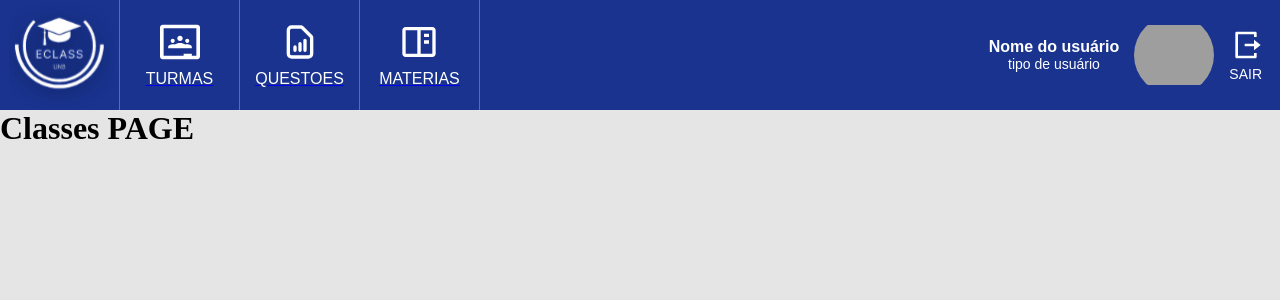
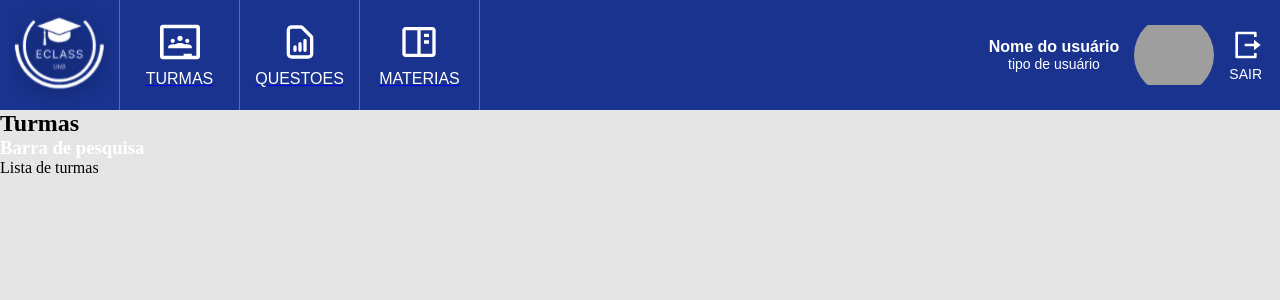
Before and after one commit to zeroCass/eclass-unb-frontend, a React (Create React App) app: page /login in a window 1280 px wide. Both pictures are taken after typing "Sample", "Sample123" into the empty fields and a click on the button "Login". Shown: the top 300 px of the page. Built offline with nearby package versions, Linux system fonts and the light colour scheme; grey boxes are pictures that could not be loaded.

Commit message:
component SearchBar created

```diff
--- /dev/null
+++ b/src/components/SearchBar/SearchBar.jsx
@@ -0,0 +1,11 @@
+import { Container } from './styles'
+
+export const SearchBar = () => {
+	return (
+		<Container>
+			<div>
+				<h1>Barra de pesquisa</h1>
+			</div>
+		</Container>
+	)
+}
--- /dev/null
+++ b/src/components/SearchBar/index.jsx
@@ -0,0 +1 @@
+export { SearchBar } from './SearchBar'
--- /dev/null
+++ b/src/components/SearchBar/styles.jsx
@@ -0,0 +1,11 @@
+import styled from 'styled-components'
+
+export const Container = styled.section`
+	div {
+		width: 300px;
+
+		> h1 {
+			color: white;
+		}
+	}
+`
--- a/src/pages/Classes/Classes.jsx
+++ b/src/pages/Classes/Classes.jsx
@@ -1,7 +1,11 @@
+import { SearchBar } from '../../components/SearchBar'
+
 export const Classes = () => {
 	return (
-		<div>
-			<h1>Classes PAGE</h1>
-		</div>
+		<section>
+			<h1>Turmas</h1>
+			<SearchBar></SearchBar>
+			<p>Lista de turmas</p>
+		</section>
 	)
 }
```
